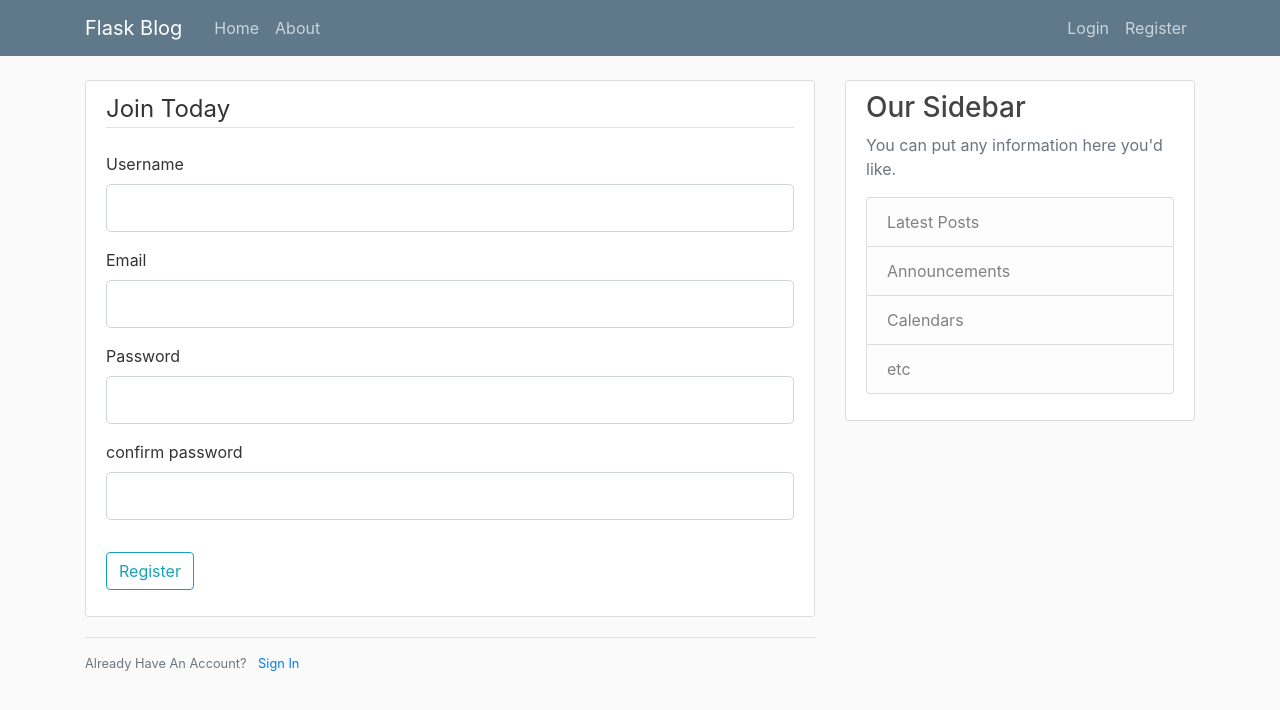
After one commit to gmnithinsai/FlaskProject, a Flask app: page /register in a window 1280 px wide. The commit adds this page. Shown: the top 710 px of the page. Run offline with Flask 2, Linux system fonts and the light colour scheme; some libraries are stand-ins or nearby versions.

Commit message:
commit changes

```diff
--- a/flaskblog.py
+++ b/flaskblog.py
@@ -1,6 +1,9 @@
-from flask import Flask, render_template, url_for
+from flask import Flask, render_template, url_for,redirect, flash
+
+from forms import LoginForm, RegisterForm
 
 app = Flask(__name__)
+app.config['SECRET_KEY'] = '5791628bb0b13ce0c676dfde280ba245'
 data = [
     {
         'author' : 'Nithin Sai G M',
@@ -16,13 +19,37 @@
     }
 ]
 
+# home page
 @app.route('/')
 def home():
-    return render_template('home.html')
+    return render_template('home.html', data = data)
 
+# about page
 @app.route('/about')
 def about():
-    return render_template('about.html', data = data, title = 'about')
+    return render_template('about.html', title = 'about')
+
+# register page
+@app.route('/register', methods = ['POST','GET'])
+def register():
+    form  = RegisterForm()
+    if form.validate_on_submit():
+        flash('You have registered Succesfully!','success')
+        return redirect(url_for('home'))
+    else:
+        return render_template('register.html', title = 'register', form = form)
+
+# login page
+@app.route('/login', methods = ['POST', 'GET'])
+def login():
+    form = LoginForm()
+    if form.validate_on_submit():
+        if form.email.data == 'gmnithinsai2599@gmail.com' and form.password.data == '1234':
+            flash('You have succesfully logged in!','success')
+            return redirect(url_for('home'))
+        else:
+            flash('Login Unsuccessful. Please check username and password', 'danger')
+    return render_template('login.html', title = 'login', form = form)
 
 
 
--- a/forms.py
+++ b/forms.py
@@ -0,0 +1,18 @@
+from flask_wtf import FlaskForm
+from wtforms import StringField, PasswordField, SubmitField, BooleanField
+from wtforms.validators import DataRequired, Email, Length, EqualTo
+
+# Registration Form
+class RegisterForm(FlaskForm):
+    username = StringField('Username', validators = [DataRequired(), Length(min = 2, max = 20)])
+    email = StringField('Email', validators = [DataRequired(), Email()])
+    password = PasswordField("Password", validators = [DataRequired()])
+    confirm_password = PasswordField("confirm password", validators = [DataRequired(), EqualTo('password')])
+    submit = SubmitField('Register')
+
+# Login Form
+class LoginForm(FlaskForm):
+    email = StringField('Email', validators = [DataRequired(), Email()])
+    password = PasswordField("Password", validators = [DataRequired()])
+    remember = BooleanField('Remember Me')
+    submit = SubmitField('Login')
--- a/templates/layout.html
+++ b/templates/layout.html
@@ -46,6 +46,15 @@
         <main role="main" class="container">
             <div class="row">
               <div class="col-md-8">
+                {% with messages = get_flashed_messages(with_categories = true) %}
+                {% for category, message in messages %}
+                {% if messages %}
+                <div class = "alert alert-{{ category }}">
+                  {{ message }}
+                </div>
+                {% endif %}
+                {% endfor %}
+                {% endwith %}
                 {% block content %}{% endblock %}
               </div>
               <div class="col-md-4">
--- /dev/null
+++ b/templates/register.html
@@ -0,0 +1,72 @@
+{% extends "layout.html" %}
+{% block content %}
+    <div class="content-section">
+        <form method="POST" action="">
+            {{ form.hidden_tag() }}
+            <fieldset class="form-group">
+                <legend class="border-bottom mb-4">Join Today</legend>
+                <div class="form-group">
+                    {{ form.username.label(class="form-control-label") }}
+
+                    {% if form.username.errors %}
+                        {{ form.username(class="form-control form-control-lg is-invalid") }}
+                        <div class="invalid-feedback">
+                            {% for error in form.username.errors %}
+                                <span>{{ error }}</span>
+                            {% endfor %}
+                        </div>
+                    {% else %}
+                        {{ form.username(class="form-control form-control-lg") }}
+                    {% endif %}
+                </div>
+                <div class="form-group">
+                    {{ form.email.label(class="form-control-label") }}
+                    {% if form.email.errors %}
+                        {{ form.email(class="form-control form-control-lg is-invalid") }}
+                        <div class="invalid-feedback">
+                            {% for error in form.email.errors %}
+                                <span>{{ error }}</span>
+                            {% endfor %}
+                        </div>
+                    {% else %}
+                        {{ form.email(class="form-control form-control-lg") }}
+                    {% endif %}
+                </div>
+                <div class="form-group">
+                    {{ form.password.label(class="form-control-label") }}
+                    {% if form.password.errors %}
+                        {{ form.password(class="form-control form-control-lg is-invalid") }}
+                        <div class="invalid-feedback">
+                            {% for error in form.password.errors %}
+                                <span>{{ error }}</span>
+                            {% endfor %}
+                        </div>
+                    {% else %}
+                        {{ form.password(class="form-control form-control-lg") }}
+                    {% endif %}
+                </div>
+                <div class="form-group">
+                    {{ form.confirm_password.label(class="form-control-label") }}
+                    {% if form.confirm_password.errors %}
+                        {{ form.confirm_password(class="form-control form-control-lg is-invalid") }}
+                        <div class="invalid-feedback">
+                            {% for error in form.confirm_password.errors %}
+                                <span>{{ error }}</span>
+                            {% endfor %}
+                        </div>
+                    {% else %}
+                        {{ form.confirm_password(class="form-control form-control-lg") }}
+                    {% endif %}
+                </div>
+            </fieldset>
+            <div class="form-group">
+                {{ form.submit(class="btn btn-outline-info") }}
+            </div>
+        </form>
+    </div>
+    <div class="border-top pt-3">
+        <small class="text-muted">
+            Already Have An Account? <a class="ml-2" href="{{ url_for('login') }}">Sign In</a>
+        </small>
+    </div>
+{% endblock content %}
```
Also changed, not shown: templates/about.html (+1 -12 lines), templates/home.html (+12 -1 lines), templates/login.html (added, +55 -0 lines).
